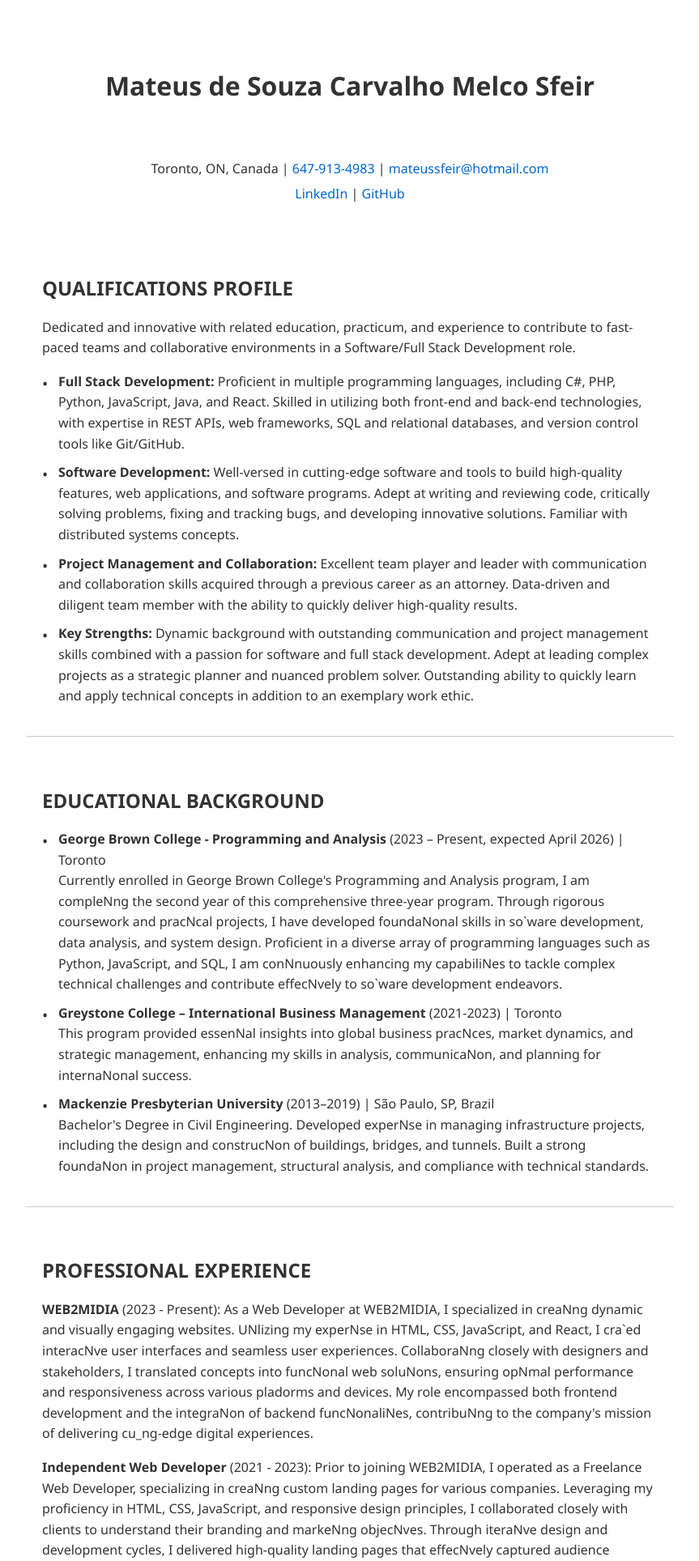
After one commit to mateussfeir/Portfolio_tracker, a Django app: page /resume/ in a window 1280 px wide. The commit adds this page. Shown: the top 1928 px of the page at 81% size, without its empty margins (208-1071 px from the left). Run offline with Django 4.2, Linux system fonts and the light colour scheme.

Commit message:
create a nav bar and also new resume file

```diff
--- /dev/null
+++ b/portfolio/templates/resume.html
@@ -0,0 +1,149 @@
+<!DOCTYPE html>
+<html lang="en">
+<head>
+    <meta charset="UTF-8">
+    <meta name="viewport" content="width=device-width, initial-scale=1.0">
+    <title>Resume - Mateus Sfeir</title>
+    <style>
+        body {
+            font-family: 'Segoe UI', Tahoma, Geneva, Verdana, sans-serif;
+            margin: 0;
+            padding: 0;
+            background-color: #ffffff;
+            color: #333;
+            line-height: 1.6;
+        }
+        .container {
+            width: 90%;
+            max-width: 800px;
+            margin: 40px auto;
+            padding: 20px;
+        }
+        header, .contact-info {
+            text-align: center;
+            padding: 20px;
+            margin-bottom: 20px;
+        }
+        header h1 {
+            margin: 0;
+            color: #333;
+        }
+        .contact-info p {
+            margin: 5px 0;
+        }
+        .section {
+            padding: 20px;
+            margin-bottom: 20px;
+            border-bottom: 1px solid #ccc;
+        }
+        .section:last-child {
+            border-bottom: none;
+        }
+        h2 {
+            margin-bottom: 10px;
+            color: #333;
+        }
+        ul {
+            list-style: none; /* Removes default bullets */
+            padding-left: 0;
+        }
+        ul li {
+            position: relative;
+            padding-left: 20px;
+            margin-bottom: 10px; /* Adds space between items */
+        }
+        ul li:before {
+            content: '•'; /* Custom bullet */
+            position: absolute;
+            left: 0;
+            color: #333; /* Bullet color */
+            font-size: 1.2em; /* Bullet size */
+        }
+        a {
+            color: #06c;
+            text-decoration: none;
+        }
+        a:hover {
+            text-decoration: underline;
+        }
+    </style>
+
+</head>
+<body>
+    <div class="container">
+        <header>
+            <h1>Mateus de Souza Carvalho Melco Sfeir</h1>
+        </header>
+        <div class="contact-info">
+            <p>Toronto, ON, Canada | <a href="tel:+647-913-4983">647-913-4983</a> | <a href="mailto:mateussfeir@hotmail.com">mateussfeir@hotmail.com</a></p>
+            <p><a href="https://www.linkedin.com/in/mateus-sfeir-b65393152/">LinkedIn</a> | <a href="https://github.com/mateussfeir">GitHub</a></p>
+        </div>
+        <section class="section">
+    <h2>QUALIFICATIONS PROFILE</h2>
+    <p>Dedicated and innovative with related education, practicum, and experience to contribute to fast-paced teams and collaborative environments in a Software/Full Stack Development role.</p>
+    <ul>
+        <li>
+            <strong>Full Stack Development:</strong> Proficient in multiple programming languages, including C#, PHP, Python, JavaScript, Java, and React. Skilled in utilizing both front-end and back-end technologies, with expertise in REST APIs, web frameworks, SQL and relational databases, and version control tools like Git/GitHub.
+        </li>
+        <li>
+            <strong>Software Development:</strong> Well-versed in cutting-edge software and tools to build high-quality features, web applications, and software programs. Adept at writing and reviewing code, critically solving problems, fixing and tracking bugs, and developing innovative solutions. Familiar with distributed systems concepts.
+        </li>
+        <li>
+            <strong>Project Management and Collaboration:</strong> Excellent team player and leader with communication and collaboration skills acquired through a previous career as an attorney. Data-driven and diligent team member with the ability to quickly deliver high-quality results.
+        </li>
+        <li>
+            <strong>Key Strengths:</strong> Dynamic background with outstanding communication and project management skills combined with a passion for software and full stack development. Adept at leading complex projects as a strategic planner and nuanced problem solver. Outstanding ability to quickly learn and apply technical concepts in addition to an exemplary work ethic.
+        </li>
+    </ul>
+</section>
+
+        <section class="section">
+            <h2>EDUCATIONAL BACKGROUND</h2>
+            <ul>
+                <li><strong>George Brown College - Programming and Analysis</strong> (2023 – Present, expected April 2026) | Toronto<br>
+                    Currently enrolled in George Brown College's Programming and Analysis program, I am compleNng the second year of this
+comprehensive three-year program. Through rigorous coursework and pracNcal projects, I have developed foundaNonal skills in
+so`ware development, data analysis, and system design. Proficient in a diverse array of programming languages such as
+Python, JavaScript, and SQL, I am conNnuously enhancing my capabiliNes to tackle complex technical challenges and contribute
+effecNvely to so`ware development endeavors.</li>
+                <li><strong>Greystone College – International Business Management</strong> (2021-2023) | Toronto<br>
+                    This program provided essenNal insights into global business pracNces, market dynamics, and strategic management, enhancing
+my skills in analysis, communicaNon, and planning for internaNonal success.</li>
+                <li><strong>Mackenzie Presbyterian University</strong> (2013–2019) | São Paulo, SP, Brazil<br>
+                    Bachelor's Degree in Civil Engineering. Developed experNse in managing infrastructure projects, including the design and
+construcNon of buildings, bridges, and tunnels. Built a strong foundaNon in project management, structural analysis, and
+compliance with technical standards.</li>
+            </ul>
+        </section>
+        <section class="section">
+            <h2>PROFESSIONAL EXPERIENCE</h2>
+            <p><strong>WEB2MIDIA</strong> (2023 - Present): As a Web Developer at WEB2MIDIA, I specialized in creaNng dynamic and visually engaging websites. UNlizing my experNse in
+HTML, CSS, JavaScript, and React, I cra`ed interacNve user interfaces and seamless user experiences.
+CollaboraNng closely with designers and stakeholders, I translated concepts into funcNonal web soluNons, ensuring opNmal
+performance and responsiveness across various pladorms and devices. My role encompassed both frontend
+development and the integraNon of backend funcNonaliNes, contribuNng to the company's mission of delivering cu_ng-edge
+digital experiences.</p>
+            <p><strong>Independent Web Developer</strong> (2021 - 2023): Prior to joining WEB2MIDIA, I operated as a Freelance Web Developer, specializing in creaNng custom landing pages for various
+companies. Leveraging my proficiency in HTML, CSS, JavaScript, and responsive design principles, I collaborated closely with
+clients to understand their branding and markeNng objecNves. Through iteraNve design and development cycles, I delivered
+high-quality landing pages that effecNvely captured audience aAenNon and encouraged conversions. This experience honed my
+ability to work autonomously, manage client relaNonships, and meet project deadlines in a fast-paced environment.</p>
+            <p><strong>Civil Engineer at Plano&Plano</strong> (Brazil, 2015 - 2019): Managed teams, coordinated supply chains, and oversaw the construcNon of buildings, bridges, and tunnels. Demonstrated
+leadership in complex infrastructure projects, ensuring compliance with technical specificaNons, budgets, and deadlines.</p>
+        </section>
+        <section class="section">
+            <h2>Project & Portfolio Samples</h2>
+            <ul>
+                <li><strong>Portfolio Tracking App:</strong> Developed a pordolio tracking applicaNon using Python and Django, integraNng APIs for real-Nme data retrieval, charNng
+libraries for visualizaNon, and robust database management. The applicaNon allows users to register and manage crypto
+holdings, fetch up-to-date asset prices, calculate total pordolio value dynamically, and visualize asset distribuNon through
+interacNve charts for enhanced decision-making.</li>
+                <li><strong>Company Data Retrieval and Visualization Tool:</strong> Designed a Python applicaNon to fetch and visualize company data from APIs, enabling users to analyze financial metrics such
+as profit and revenue. Implemented dynamic filtering to present tailored data via interacNve charts.
+Technologies: Python, APIs, Matplotlib/Seaborn
+Key Achievements: Simplified complex datasets into user-friendly visualizaNons, enhancing decision-making efficiency.</li>
+            </ul>
+        </section>
+    </div>
+</body>
+</html>
--- a/portfolio/urls.py
+++ b/portfolio/urls.py
@@ -1,6 +1,6 @@
 from django.urls import path
 from django.contrib.auth.views import LoginView, LogoutView
-from .views import signup, home, delete_holding, root_redirect  # Include the root_redirect view
+from .views import signup, home, delete_holding, root_redirect, resume  # Include the root_redirect view
 
 urlpatterns = [
     path('', root_redirect, name='root'),  # Redirect based on user authentication status
@@ -9,4 +9,5 @@ urlpatterns = [
     path('home/', home, name='home'),
     path('logout/', LogoutView.as_view(next_page='login'), name='logout'),
     path('delete/<int:pk>/', delete_holding, name='delete_holding'),  # Handling deletion of a holding
+    path('resume/', resume, name='resume'),
 ]
--- a/portfolio/views.py
+++ b/portfolio/views.py
@@ -122,6 +122,10 @@ def root_redirect(request):
     else:
         return redirect('login')  # Redirect to 'login' if the user is not logged in
 
+def resume(request):
+    return render(request, 'resume.html')
+
+
 # Mapping user-friendly tickers to CoinGecko identifiers
 COINGECKO_TICKER_MAPPING = {
     'btc': 'bitcoin',
```
Also changed, not shown: portfolio/templates/login.html (+43 -10 lines).
